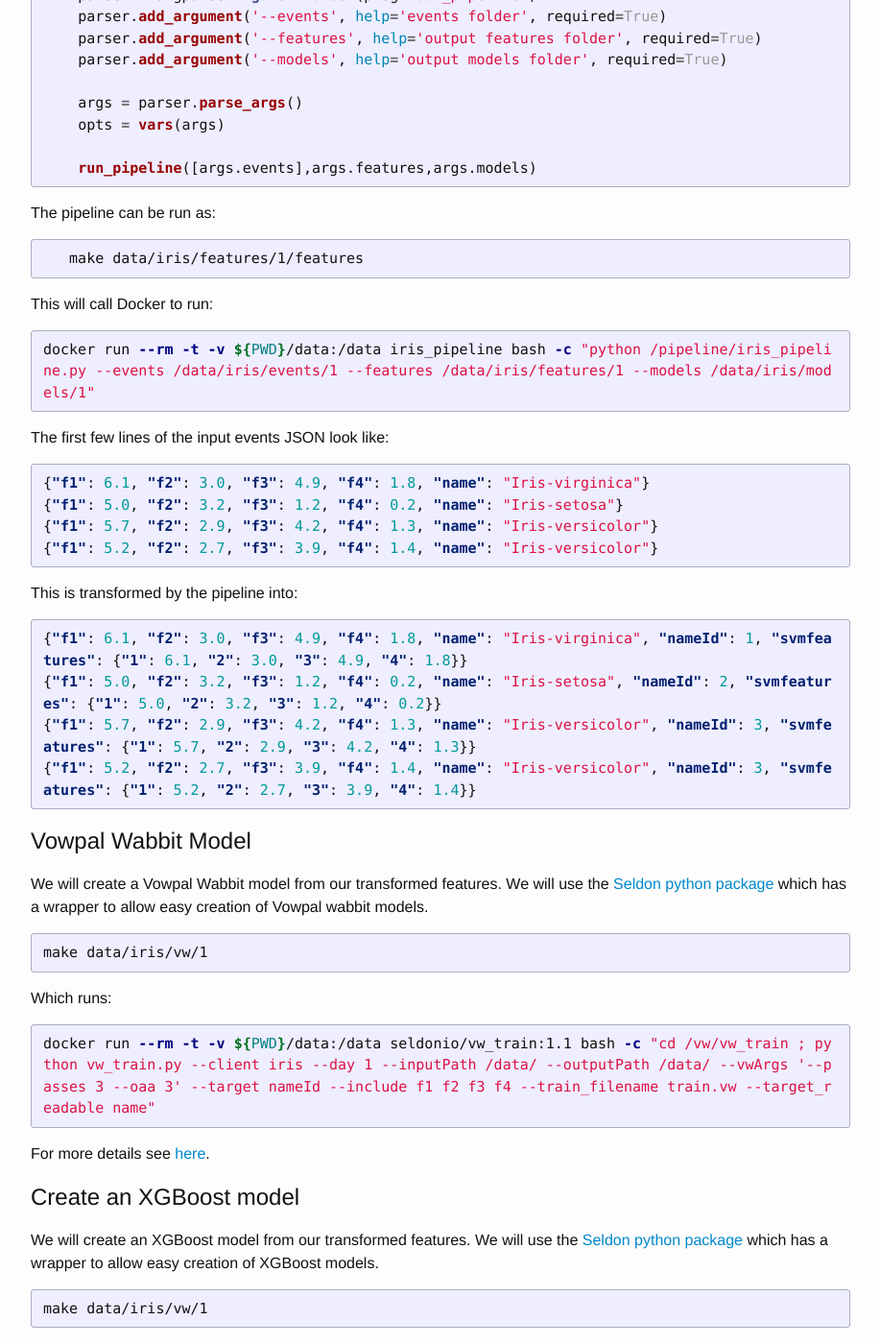
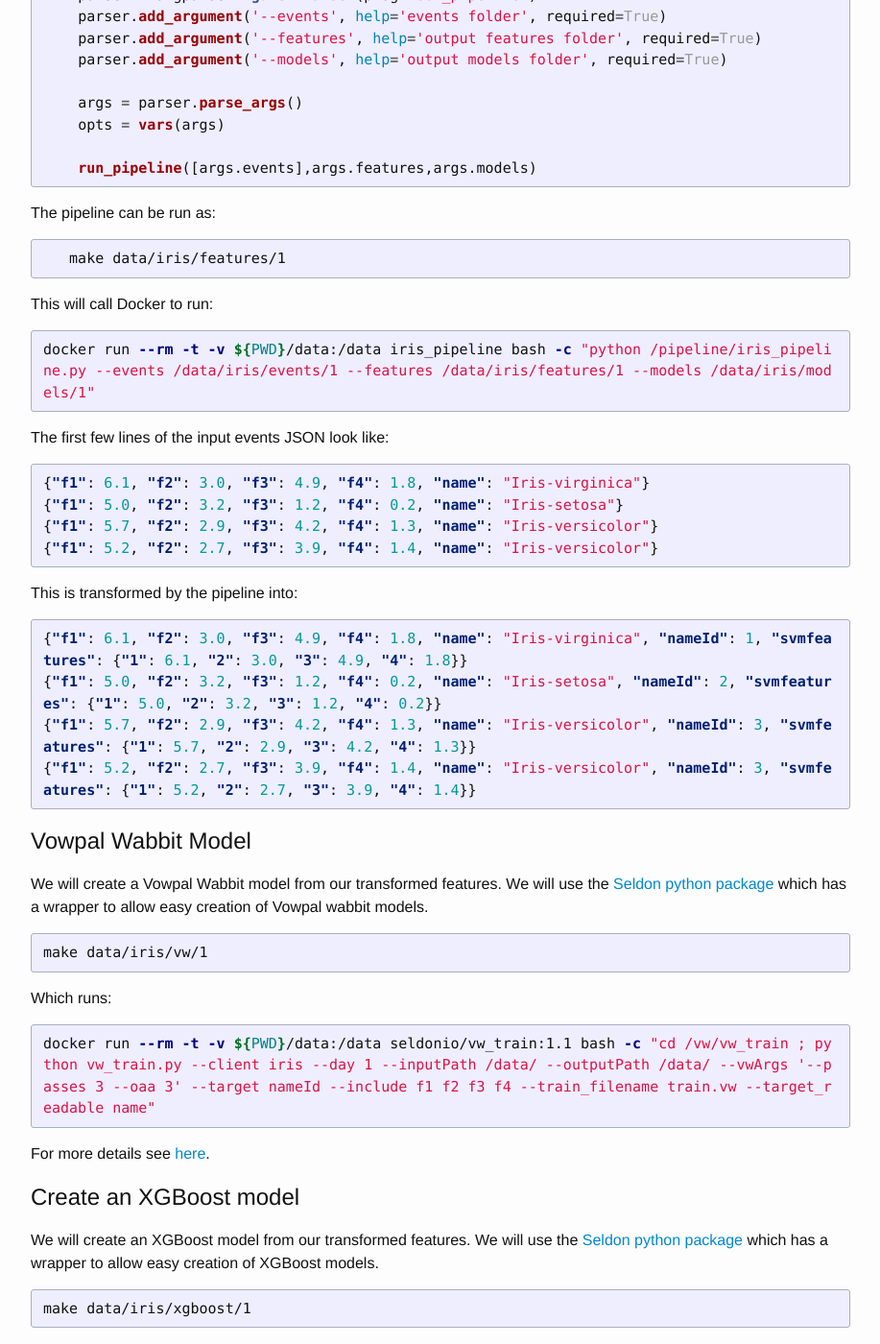
Before and after one commit to SeldonIO/seldonio.github.com, a Jekyll site: the page built from iris-demo.md, in a window 1280 px wide and 1400 px high, scrolled down 2005 px. Shown: the whole window at 96% size, without its empty margins (181-1098 px from the left). Built offline with Jekyll 4.4.1, drawn with Linux system fonts in a browser that asks for light colours.

Commit message:
fix typos

```diff
--- a/iris-demo.md
+++ b/iris-demo.md
@@ -85,7 +85,7 @@ if __name__ == '__main__':
 The pipeline can be run as:
 
 {% highlight bash %}
-   make data/iris/features/1/features
+   make data/iris/features/1
 {% endhighlight %}
 
 This will call Docker to run:
@@ -131,7 +131,7 @@ For more details see [here](offline-prediction-models.html#vw).
 We will create an XGBoost model from our transformed features. We will use the [Seldon python package](python-package.html) which has a wrapper to allow easy creation of XGBoost models.
 
 {% highlight bash %}
-make data/iris/vw/1
+make data/iris/xgboost/1
 {% endhighlight %}
 
 Which runs:
```
